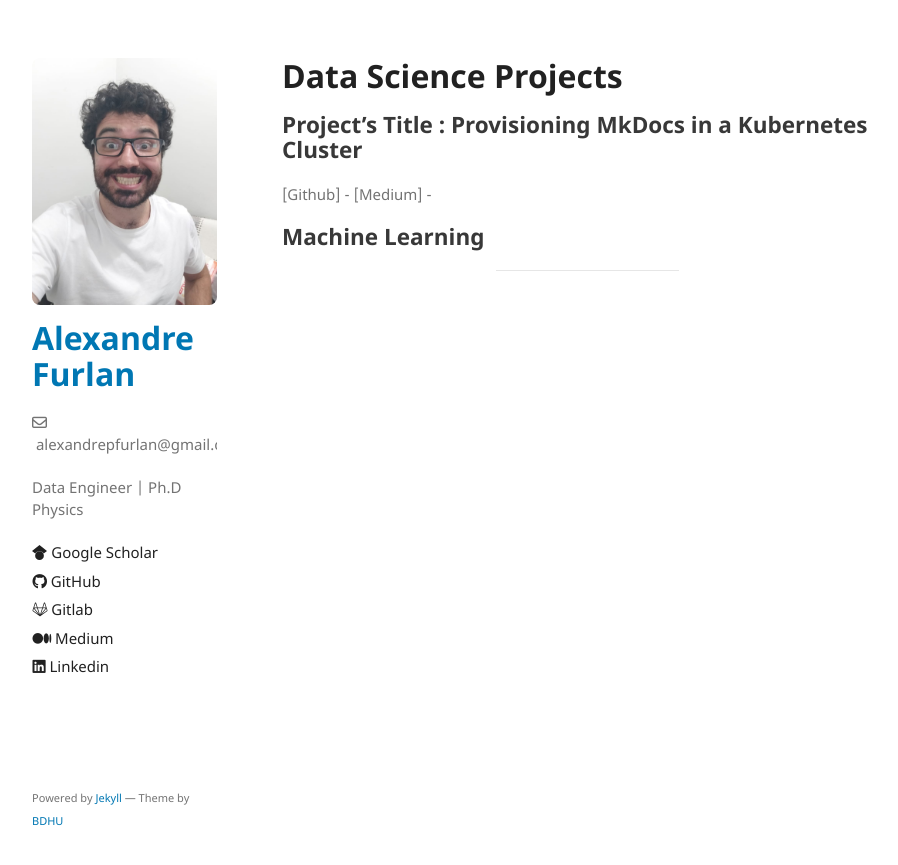
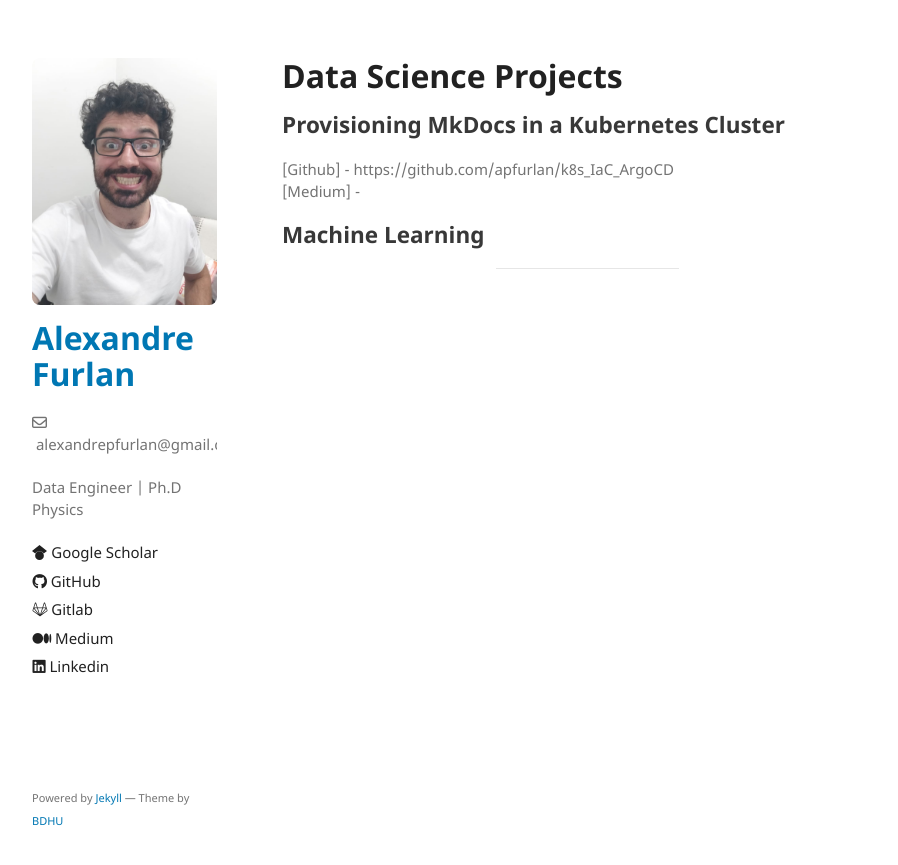
Before and after one commit to apfurlan/apfurlan.github.io, a Jekyll site: the page built from dts-pub-page.md, in a window 1280 px wide. Shown: the top 865 px of the page, without its empty margins (178-1076 px from the left). Built offline with Jekyll 4.4.1, drawn with Linux system fonts in a browser that asks for light colours; our own code applies the rules of GitHub Pages for plain Markdown files.

Commit message:
init commit

```diff
--- a/dts-pub-page.md
+++ b/dts-pub-page.md
@@ -2,10 +2,11 @@
 # Data Science Projects
 
 
-## Project's Title : Provisioning MkDocs in a Kubernetes Cluster
+## Provisioning MkDocs in a Kubernetes Cluster
 
-[Github] - [](https://github.com/apfurlan/k8s_IaC_ArgoCD)
+[Github] - https://github.com/apfurlan/k8s_IaC_ArgoCD \
 [Medium] -
+
 
 
 
```
